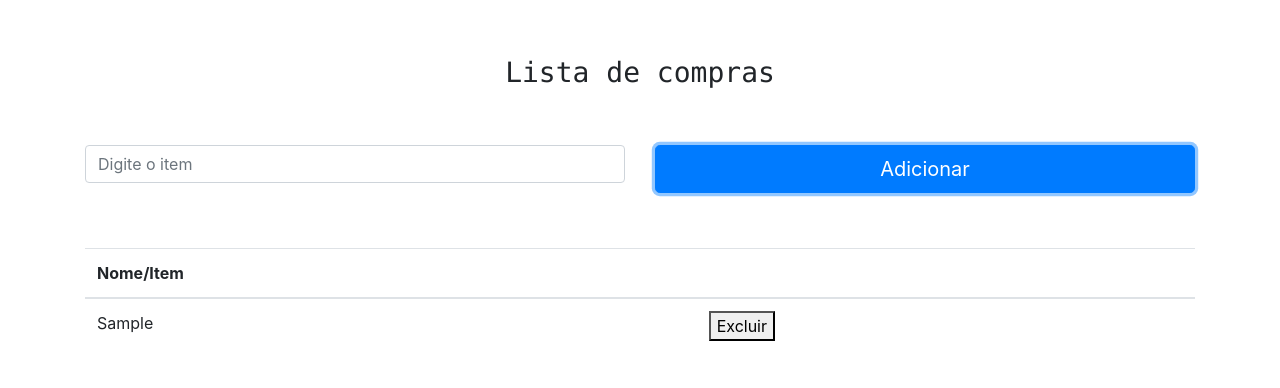
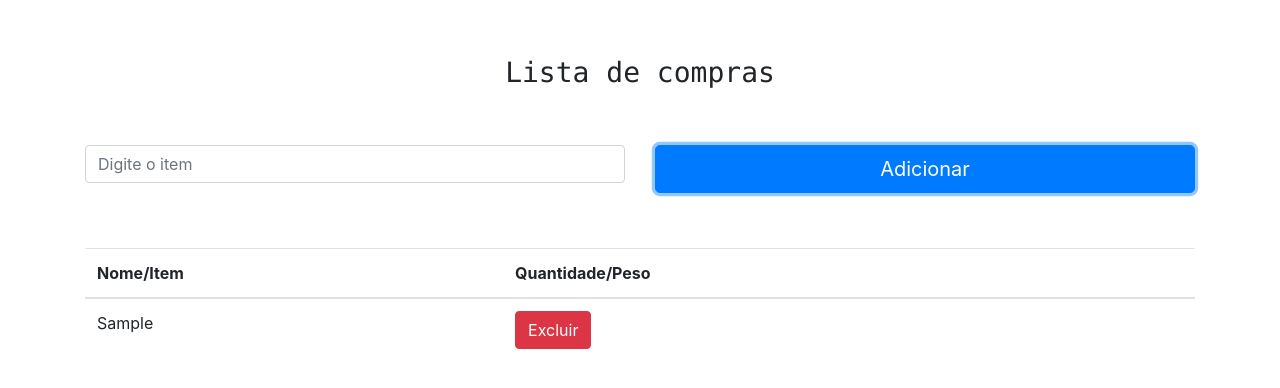
Before and after one commit to BernardoAquino/ListaComprasJS, a plain HTML site: page index.html in a window 1280 px wide. Both pictures are taken after typing "Sample" into the empty fields and a click on the button "Adicionar". Drawn offline with nearby package versions, Linux system fonts and the light colour scheme.

Commit message:
third commit

```diff
--- a/index.html
+++ b/index.html
@@ -37,6 +37,7 @@
                     <thead>
                         <tr>
                             <th>Nome/Item</th>
+                            <th>Quantidade/Peso</th>
                             <th></th>
                         </tr>
                     </thead>
--- a/index.js
+++ b/index.js
@@ -16,6 +16,7 @@ function renderItens() {
         var tdElement2 = document.createElement('td');
         var excluirElement = document.createElement('button');
         var buttonText = document.createTextNode('Excluir');
+        excluirElement.setAttribute('class', 'btn btn-danger')
 
         var pos = lista.indexOf(item);
         excluirElement.setAttribute('onclick', 'deleteItem(' + pos + ')');
```
